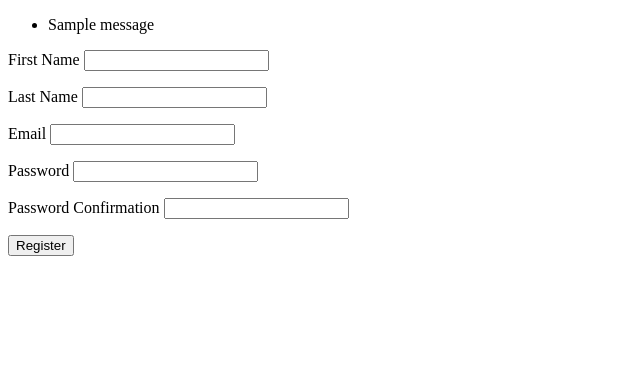
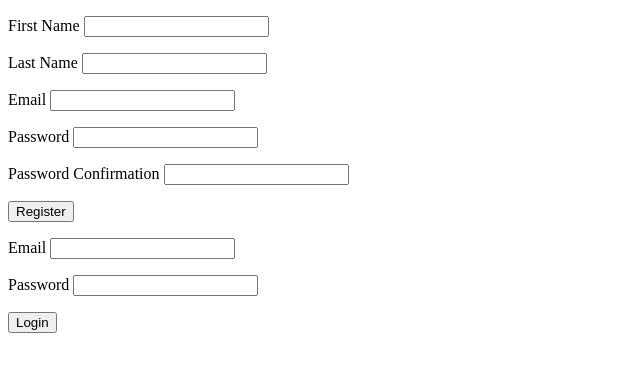
Before and after one commit to Ly0nZ/login_and_register, a Django app: page / in a window 1280 px wide. Shown: the top 372 px of the page, without its empty margins (0-640 px from the left). Run offline with Django 3.2, Linux system fonts and the light colour scheme; tables that the repository leaves empty hold one stand-in row (values such as "Sample post"); one stand-in notice (Sample message) is shown; parts of the project's set-up code (start-up, migrations or seed data) failed here and were passed over.

Commit message:
Register and Login application COMPLETED.

```diff
--- a/apps/login/templates/login/index.html
+++ b/apps/login/templates/login/index.html
@@ -15,19 +15,23 @@
 
 	<form action="/register" method="POST">
 		{% csrf_token %}
-		{% if messages %}
-		<ul class="messages">
-			{% for message in messages %}
-			<li{% if message.tags %} class="{{ message.tags }}" {% endif %}>{{ message }}</li>
-				{% endfor %}
-		</ul>
-		{% endif %}
 		<p>First Name <input type="text" name="first_name"></p>
 		<p>Last Name <input type="text" name="last_name"></p>
-		<p>Email <input type="text" name="email"></p>
+		<p>Email <input type="email" name="email"></p>
 		<p>Password <input type="password" name="password"></p>
 		<p>Password Confirmation <input type="password" name="password_confirmation"></p>
 		<input type="submit" value="Register">
 	</form>
+
+	<form action="/login" method="POST">
+		{% csrf_token %}
+		<p>Email <input type="email" name="email"></p>
+		<p>Password <input type="password" name="password"></p>
+		<input type="submit" value="Login">
+	</form>
+
+	{% for user in users %}
+		<p>{{user.first_name}} {{user.last_name}} {{user.email}} {{user.password}}</p>
+	{% endfor %}
 </body>
 </html>
--- a/apps/login/urls.py
+++ b/apps/login/urls.py
@@ -4,4 +4,7 @@ from . import views
 urlpatterns = [
 	url(r'^$', views.index),
 	url(r'^register$', views.register),
+	url(r'^user$', views.user),
+	url(r'^login$', views.login),
+	url(r'^logout$', views.logout),
 ]
--- a/apps/login/views.py
+++ b/apps/login/views.py
@@ -2,10 +2,21 @@ from __future__ import unicode_literals
 
 from django.shortcuts import render, redirect
 from django.contrib import messages
+from .models import *
 import bcrypt
 # Create your views here.
 def index(request):
 	return render(request, 'login/index.html')
+
+def user(request):
+	if not 'user_id' in request.session:
+		return redirect('/')
+
+	users = User.objects.all()
+	context = {
+		'users': users
+	}
+	return render(request, 'login/user.html', context)
 
 def register(request):
 	errors = []
@@ -14,7 +25,7 @@ def register(request):
 			errors.append("{} must be at least two characters".format(key))
 
 	if request.POST['password'] != request.POST['password_confirmation']:
-		errors.append["Error: Password and password confirmation do not match."]
+		errors.append("Error: Password and password confirmation do not match.")
 
 	if errors:
 		for err in errors:
@@ -23,5 +34,28 @@ def register(request):
 	else:
 
 		hashpw = bcrypt.hashpw(request.POST['password'].encode(), bcrypt.gensalt())
-		print(hashpw)
+		user = User.objects.create(first_name = request.POST['first_name'],\
+							last_name = request.POST['last_name'],\
+							password = hashpw,\
+							email = request.POST['email'])
+		request.session['user_id'] = user.id
+
+		return redirect('/user')
+
+def login(request):
+	try:
+		user = User.objects.get(email = request.POST['email'])
+		# bcrypt.checkpw(given_password, stored_password)
+		if bcrypt.checkpw(request.POST['password'].encode(), user.password.encode()):
+			request.session['user_id'] = user.id
+			return redirect('/user')
+		else:
+			messages.error(request, "Email/Password combination incorrect.")
+			return redirect('/')
+	except User.DoesNotExist:
+		messages.error(request, "Email does not exist. Please try again.")
+		return redirect('/')
+
+def logout(request):
+	request.session.clear()
 	return redirect('/')
```
Also changed, not shown: apps/login/templates/login/user.html (added, +15 -0 lines), db.sqlite3, 5 other files.
